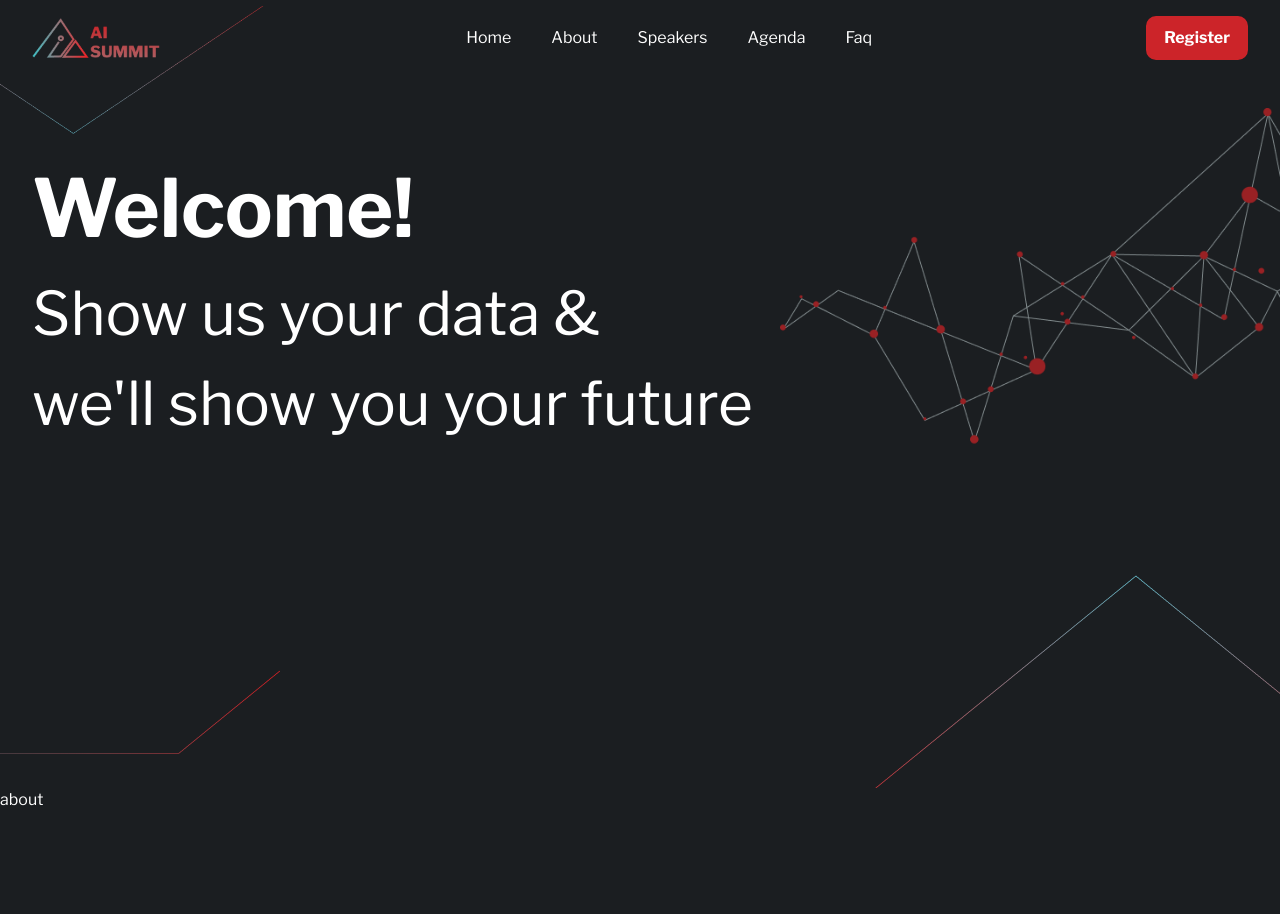
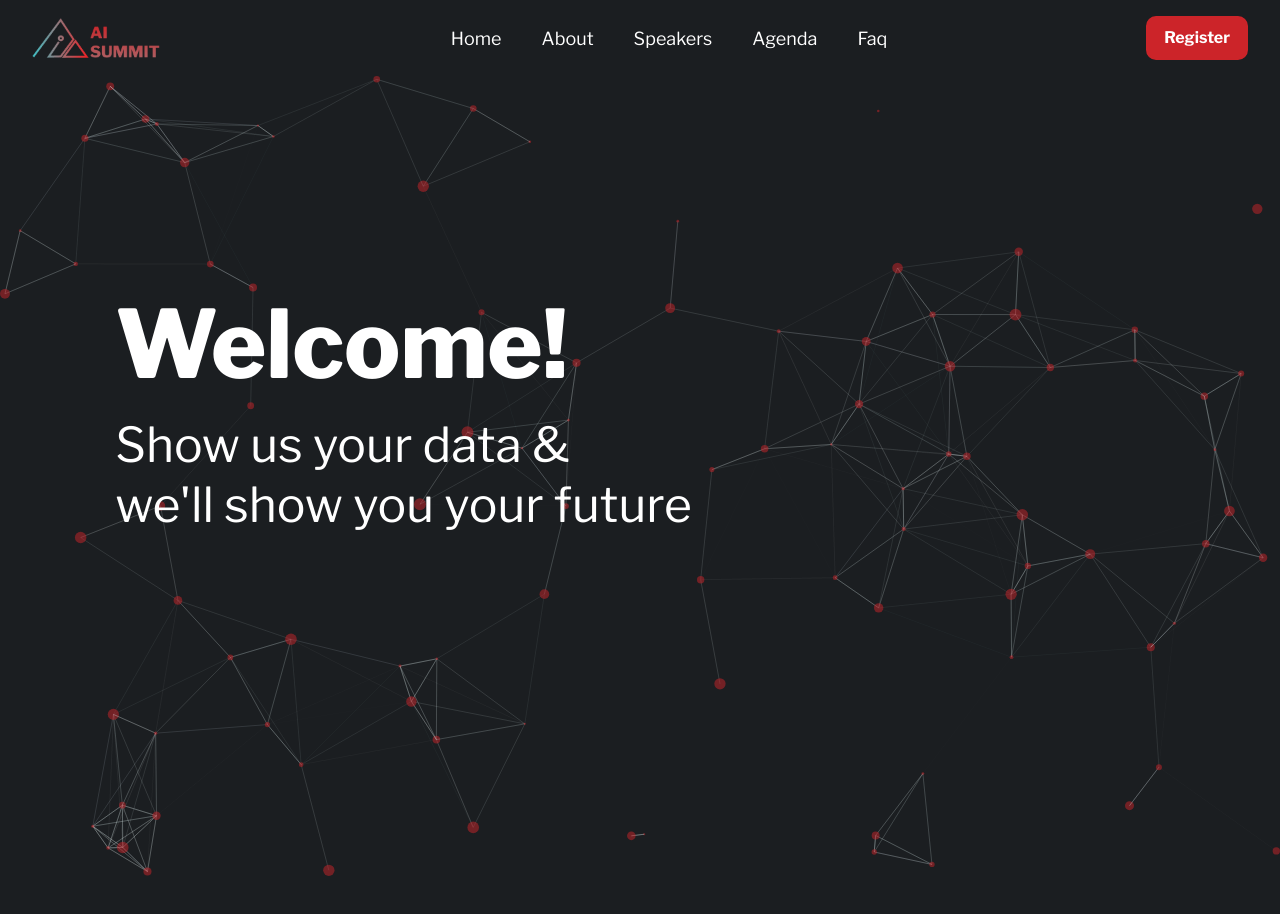
Before and after one commit to MarouaneBenbetka/AI-Summit, a React (Vite) app: page / in a window 1280 px wide. Shown: the top 914 px of the page. Built offline with nearby package versions, Linux system fonts and the light colour scheme.

Commit message:
animated hero section

```diff
--- a/package.json
+++ b/package.json
@@ -12,7 +12,9 @@
 		"framer-motion": "^7.6.19",
 		"react": "^18.2.0",
 		"react-dom": "^18.2.0",
-    "react-icons": "^4.7.1"
+		"react-icons": "^4.7.1",
+		"react-tsparticles": "^2.6.0",
+		"tsparticles": "^2.6.0"
 	},
 	"devDependencies": {
 		"@types/react": "^18.0.24",
--- /dev/null
+++ b/src/components/hero/particules.jsx
@@ -0,0 +1,89 @@
+import Particles from "react-tsparticles";
+
+const Particlesbg = ({ init, loaded }) => {
+	return (
+		<Particles
+			className="h-screen w-screen absolute"
+			id="tsparticles"
+			init={init}
+			loaded={loaded}
+			options={{
+				background: {
+					color: {
+						value: "#1B1E21",
+					},
+				},
+				fpsLimit: 120,
+				interactivity: {
+					events: {
+						onClick: {
+							enable: false,
+							mode: "push",
+						},
+						onHover: {
+							enable: true,
+							mode: "repulse",
+						},
+						resize: true,
+					},
+					modes: {
+						push: {
+							quantity: 1,
+						},
+						repulse: {
+							distance: 100,
+							duration: 0.8,
+						},
+					},
+				},
+				particles: {
+					color: {
+						value: "#CC2429",
+					},
+					links: {
+						color: "#CCD9DA",
+						distance: 150,
+						enable: true,
+						opacity: 0.3,
+						width: 1,
+					},
+					collisions: {
+						enable: false,
+					},
+					move: {
+						directions: "none",
+						enable: true,
+						outModes: {
+							default: "bounce",
+						},
+						random: false,
+						speed: 6,
+						straight: false,
+					},
+					number: {
+						density: {
+							enable: true,
+							area: 800,
+						},
+						value: 80,
+					},
+					opacity: {
+						value: 0.5,
+					},
+					shape: {
+						type: "circle",
+					},
+					size: {
+						value: { min: 1, max: 6 },
+					},
+				},
+				detectRetina: true,
+				fullScreen: {
+					enable: false,
+				},
+			}}
+		/>
+	);
+};
+
+export default Particlesbg;
--- a/src/components/navbar/Nav.jsx
+++ /dev/null
@@ -1,80 +0,0 @@
-import React, { useState } from "react";
-import logo from "../../assets/logo.png";
-import logoLine from "../../assets/logoLine.png";
-import { navLinks } from "../../data/data";
-import { FaBars, FaTimes } from "react-icons/fa";
-
-import { motion } from "framer-motion";
-import { navVariants } from "../../styles/motion";
-
-const Nav = () => {
-	const [navMobile, setNavMobile] = useState(false);
-	const [isHover, setIsHover] = useState(null);
-	return (
-		<div className="flex justify-between items-center  px-4 sm:px-8  py-4 md:px-4 lg:px-8">
-			<div>
-				<img src={logo} alt="logoImg" className="w-[10rem]" />
-			</div>
-			<ul className="hidden md:flex items-center md:gap-6 lg:gap-10">
-				{navLinks.map((navLink, index) => (
-					<li key={index}>
-						<a
-							href={`#${navLink.id}`}
-							className="active:underline"
-							onClick={() => setIsHover(navLink.id)}
-						>
-							{navLink.title}
-						</a>
-						{navLink.id === isHover && (
-							<div className="w-full h-[4px] bg-red"></div>
-						)}
-					</li>
-				))}
-			</ul>
-
-			<div className="hidden md:flex items-center gap-4">
-				<button className="px-4 py-2 text-white bg-red rounded-[10px]">
-					Register
-				</button>
-			</div>
-
-			<div className="block md:hidden relative">
-				{navMobile ? (
-					<FaTimes
-						className="text-3xl"
-						onClick={() => setNavMobile(!navMobile)}
-					/>
-				) : (
-					<FaBars
-						className="text-3xl"
-						onClick={() => setNavMobile(!navMobile)}
-					/>
-				)}
-
-				{navMobile && (
-					<div className="absolute flex flex-col z-20 items-center gap-4 bg-black px-8 py-4 text-center top-10 right-0">
-						<ul className="flex flex-col gap-10">
-							{navLinks.map((navLink, index) => (
-								<li key={index}>
-									<a
-										href={`#${navLink.id}`}
-										onClick={() => setNavMobile(false)}
-									>
-										{navLink.title}
-									</a>
-								</li>
-							))}
-						</ul>
-						<div className="flex flex-col gap-4">
-							<button className="px-4 py-2 text-white bg-red rounded-[10px]">
-								Register
-							</button>
-						</div>
-					</div>
-				)}
-			</div>
-		</div>
-	);
-};
-
-export default Nav;
--- a/src/sections/Hero.jsx
+++ b/src/sections/Hero.jsx
@@ -6,57 +6,53 @@ import logoLine from "../assets/logoLine.png";
 
 import { motion } from "framer-motion";
 import { staggerContainer, textVariant } from "../styles/motion";
+import Particlesbg from "../components/hero/particules";
+import { loadFull } from "tsparticles";
+import { useCallback } from "react";
 
 const Hero = () => {
+	const particlesInit = useCallback(async (engine) => {
+		console.log(engine);
+		// you can initiate the tsParticles instance (engine) here, adding custom shapes or presets
+		// this loads the tsparticles package bundle, it's the easiest method for getting everything ready
+		// starting from v2 you can add only the features you need reducing the bundle size
+		await loadFull(engine);
+	}, []);
+
+	const particlesLoaded = useCallback(async (container) => {
+		await console.log(container);
+	}, []);
+
 	return (
+		<>
+			<Particlesbg init={particlesInit} loaded={particlesLoaded} />
 			<motion.section
 				id="home"
-			className="h-[89vh] min-h-[500px] pl-4 sm:pl-8 pr-4 sm:pr-8 md:pr-0 relative"
+				className="px-8 sm:px-20 lg:px-[9vw] h-[89vh] min-h-[500px]  relative flex items-center content-center"
 				variants={staggerContainer}
 				initial="hidden"
 				whileInView="show"
 				viewport={{ once: false, amount: 0.25 }}
 			>
-			<img
-				src={logoLine}
-				alt="lineImg"
-				className="absolute -top-[70px] left-0 z-0 w-[15rem] sm:w-[17rem] md:w-[15rem] lg:w-[17rem] h-[8rem] "
-			/>
-			<div className="flex items-center pt-20 sm:pt-[2rem] justify-center md:justify-between w-full">
+				<div className="flex items-center mb-14 w-full">
 					<div>
 						<motion.h1
-						className=" text-[50px] sm:text-[70px] md:text-[60px] text-center md:text-left w-full lg:text-[60px] xl:text-[80px] font-bold font-libre-franklin"
+							className=" text-[50px]  md:text-[60px] text-center md:text-left w-full lg:text-[80px] xl:text-[94px] font-extrabold font-libre-franklin"
 							variants={textVariant(1.1)}
 						>
 							Welcome!
 						</motion.h1>
 						<motion.p
-						className="text-[35px] sm:text-[50px] md:text-[30px] text-center md:text-left lg:text-[40px] xl:text-[60px]"
+							className="text-[35px] sm:text-[50px] md:text-[30px] text-center md:text-left lg:text-[32px] xl:text-[48px] leading-[60px]"
 							variants={textVariant(1.4)}
 						>
-						Show us your data & <br /> we'll show you your future
+							Show us your data & <br /> we'll show you your
+							future
 						</motion.p>
 					</div>
-				<motion.img
-					src={line}
-					alt="lineImg"
-					className="justify-content-self-end self-end hidden md:block md:w-[450px] lg:w-[500px]"
-					variants={textVariant(1.1)}
-				/>
 				</div>
-			<motion.img
-				src={underline}
-				alt="underlineImg"
-				className=" w-[20rem] md:w-fit absolute bottom-0 right-0"
-				variants={textVariant(1.2)}
-			/>
-			<motion.img
-				src={lineGauch}
-				alt="lineGauchImg"
-				className="absolute bottom-4 left-0"
-				variants={textVariant(1.3)}
-			/>
 			</motion.section>
+		</>
 	);
 };
 
--- a/src/sections/Navbar.jsx
+++ b/src/sections/Navbar.jsx
@@ -6,7 +6,6 @@ import "../styles/style.css";
 
 const Navbar = () => {
 	const [navMobile, setNavMobile] = useState(false);
-	const [isHover, setIsHover] = useState(null);
 	const [color, setColor] = useState(false);
 
 	const changeColor = () => {
@@ -35,8 +34,7 @@ const Navbar = () => {
 						<li key={index} className="relative">
 							<a
 								href={index === 0 ? "#" : `#${navLink.id}`}
-								className={"nav-link"}
-								onClick={() => setIsHover(navLink.id)}
+								className={"nav-link text-[18px]"}
 							>
 								{navLink.title}
 							</a>
@@ -50,7 +48,7 @@ const Navbar = () => {
 					</button>
 				</div>
 
-				<div className="block md:hidden relative">
+				<div className="block md:hidden relative cursor-pointer">
 					{navMobile ? (
 						<FaTimes
 							className="text-3xl"
@@ -67,10 +65,11 @@ const Navbar = () => {
 						<div className="absolute flex flex-col z-20 items-center gap-4 bg-black px-8 py-4 text-center top-10 right-0">
 							<ul className="flex flex-col gap-10">
 								{navLinks.map((navLink, index) => (
-									<li key={index}>
+									<li key={index} className="relative">
 										<a
 											href={`#${navLink.id}`}
 											onClick={() => setNavMobile(false)}
+											className="nav-link"
 										>
 											{navLink.title}
 										</a>
@@ -78,7 +77,7 @@ const Navbar = () => {
 								))}
 							</ul>
 							<div className="flex flex-col gap-4">
-								<button className="px-4 py-2 text-white bg-red rounded-[10px]  ">
+								<button className="mt-2 px-4 py-2 text-white bg-red rounded-[10px] font-semibold border-2 border-red hover:bg-dark hover:text-red transition ">
 									Register
 								</button>
 							</div>
```
Also changed, not shown: src/components/hero/index.jsx (deleted), 1 other file (tests, documents, lock files or other folders). Lines whose indentation alone changed are shown as unchanged.
